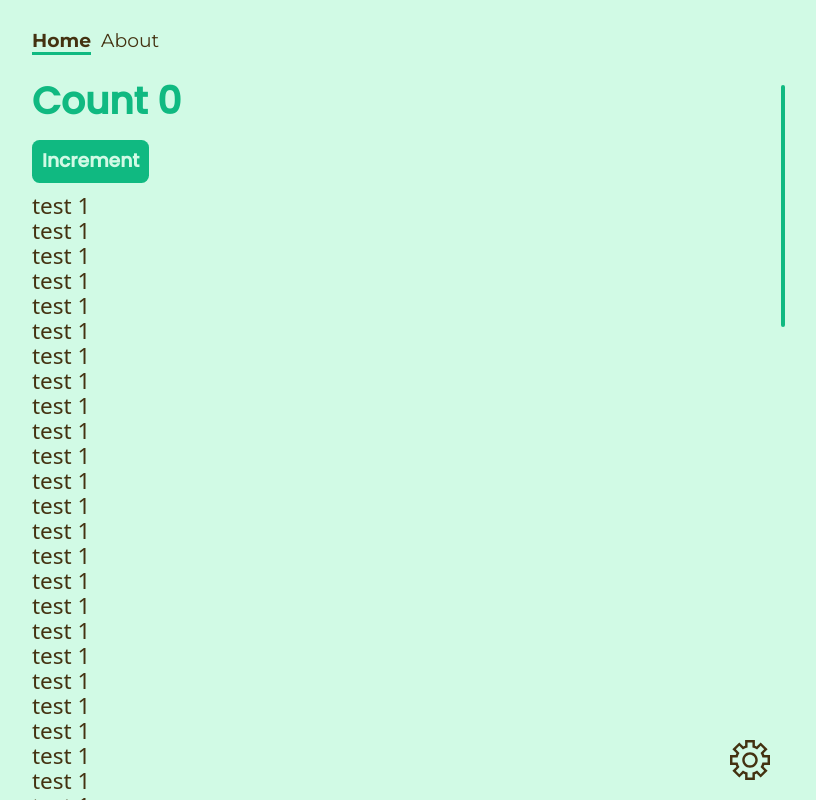
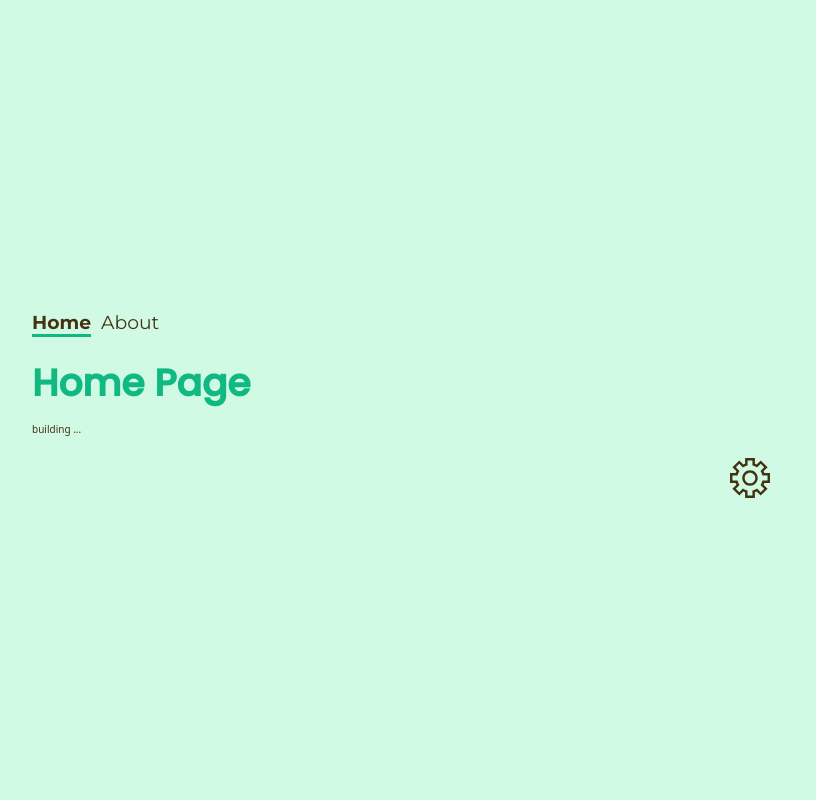
Before and after one commit to andrew-zachary/online-teacher, a Vue app: page / in a window 1280 px wide. Shown: the whole page, without its empty margins (234-1050 px from the left). Built offline with nearby package versions, Linux system fonts and the light colour scheme.

Commit message:
footer component setup, app-modal settings setup

```diff
--- a/src/App.vue
+++ b/src/App.vue
@@ -1,9 +1,8 @@
 <script setup>
 import { RouterView } from 'vue-router';
 
-import gear from './assets/gear.svg';
-
 import Nav from './layout/nav.vue';
+import Footer from './components/footer.vue';
 </script>
 
 <template>
@@ -18,9 +17,7 @@ import Nav from './layout/nav.vue';
         </transition>
       </RouterView>
     </main>
-    <footer class="w-full flex justify-end absolute bottom-0">
-      <img class="cursor-pointer" :src="gear" alt="gear">
-    </footer>
+    <Footer />
   </div>
 </template>
 
--- /dev/null
+++ b/src/components/footer.vue
@@ -0,0 +1,25 @@
+<script setup>
+import gear from '../assets/gear.svg';
+
+import AppModal from '../layout/app-modal.vue';
+
+import { useAppStore } from '../stores/app';
+const appStore = useAppStore();
+</script>
+<template>
+    <footer class="w-full flex justify-end absolute bottom-0">
+        <img class="cursor-pointer" :src="gear" alt="gear" @click="appStore.toggleModalHandler">
+        <AppModal>
+            <template #header>
+                title 1
+            </template>
+            <template #content>
+                <p class="text-2xl font-mont">Lorem ipsum dolor sit, amet consectetur adipisicing elit. Voluptas, iusto!
+                </p>
+            </template>
+        </AppModal>
+    </footer>
+</template>
+<style>
+
+</style>
--- /dev/null
+++ b/src/layout/app-modal.vue
@@ -0,0 +1,56 @@
+<script setup>
+import BtnIcon from './btn-icon.vue';
+import CloseIcon from '../assets/close.svg';
+
+import {useAppStore} from '../stores/app';
+
+const appStore = useAppStore();
+</script>
+<template>
+    <Teleport to="body">
+        <Transition name="modal-in-out">
+            <div
+                id="app-modal"
+                class="flex items-center justify-center
+                absolute top-0 bottom-0 left-0 right-0"
+                v-if="appStore.toggleModal">
+                <div id="modal-drop-bg" class="absolute top-0 bottom-0 left-0 right-0" @click="appStore.toggleModalHandler"></div>
+                <div id="modal-box" class="bg-secondary m-2 p-2">
+                    <div id="box-ctrl" class="flex justify-end">
+                        <BtnIcon :icon="CloseIcon" :clickHandler="appStore.toggleModalHandler" />
+                    </div>
+                    <div id="box-header">
+                        <h1 class="text-5xl capitalize font-pop font-bold text-primary">
+                            <slot name="header"></slot>
+                        </h1>
+                    </div>
+                    <div id="box-content" class="mt-12 mb-4">
+                        <slot name="content"></slot>
+                    </div>
+                </div>
+            </div>
+        </Transition>
+    </Teleport>
+</template>
+<style scoped lang="scss">
+    .modal-in-out-enter-active, .modal-in-out-leave-active {
+        transition: opacity 0.2s linear;
+    }
+    .modal-in-out-enter-from, .modal-in-out-leave-to {
+        opacity: 0;
+    }
+    .modal-in-out-enter-to, .modal-in-out-leave-from {
+        opacity: 1;
+    }
+    #app-modal {
+
+        #modal-box {
+            z-index: 1;
+        }
+
+        #modal-drop-bg{
+            background-color: #064e3be6;
+            z-index: 0;
+        }
+    }
+</style>
--- /dev/null
+++ b/src/layout/btn-icon.vue
@@ -0,0 +1,13 @@
+<script setup>
+const {clickHandler, icon} = defineProps(['clickHandler', 'icon']);
+</script>
+<template>
+    <button class="p-4 rounded-full text-3xl capitalize text-secondary font-pop font-bold" @click="clickHandler">
+        <img :src="icon" alt="">
+    </button>
+</template>
+<style scoped lang="scss">
+    img {
+        width: 3rem;
+    }
+</style>
--- a/src/layout/btn.vue
+++ b/src/layout/btn.vue
@@ -1,7 +1,7 @@
 <script setup>
-const {clickHandler} = defineProps(['clickHandler']);
+const {clickHandler, text} = defineProps(['clickHandler', 'text']);
 </script>
 <template>
-    <button class="p-4 rounded-xl text-3xl capitalize text-secondary font-pop font-bold bg-primary" @click="clickHandler">increment</button>
+    <button class="p-4 rounded-xl text-3xl capitalize text-secondary font-pop font-bold bg-primary" @click="clickHandler">{{text}}</button>
 </template>
 <style></style>
--- a/src/main.js
+++ b/src/main.js
@@ -13,9 +13,8 @@ import router from './router'
 import 'simplebar/dist/simplebar.css'
 import './styles/base.scss'
 
+// create , init, mount app
 const app = createApp(App)
-
 app.use(createPinia())
 app.use(router)
-
 app.mount('#app')
--- /dev/null
+++ b/src/stores/app.js
@@ -0,0 +1,11 @@
+import { ref } from 'vue'
+import { defineStore } from 'pinia'
+
+export const useAppStore = defineStore('app', () => {
+  const toggleModal = ref(false);
+  function toggleModalHandler() {
+    toggleModal.value = !toggleModal.value;
+  }
+
+  return { toggleModal, toggleModalHandler }
+})
--- a/src/stores/counter.js
+++ /dev/null
@@ -1,12 +0,0 @@
-import { ref, computed } from 'vue'
-import { defineStore } from 'pinia'
-
-export const useCounterStore = defineStore('counter', () => {
-  const count = ref(0)
-  const doubleCount = computed(() => count.value * 2)
-  function increment() {
-    count.value++
-  }
-
-  return { count, doubleCount, increment }
-})
--- a/src/styles/base.scss
+++ b/src/styles/base.scss
@@ -11,6 +11,7 @@ html, body {
   overflow: hidden;
   background-color: $secondary;
   color: $ternary;
+  position: relative;
 }
 
 *:focus {
--- a/src/views/HomeView.vue
+++ b/src/views/HomeView.vue
@@ -2,105 +2,16 @@
 import AppView from '../layout/app-view.vue';
 import Btn from '../layout/btn.vue';
 
-import { storeToRefs } from 'pinia';
-import { useCounterStore } from '../stores/counter';
-
-const store = useCounterStore();
-
-// extract state/getters
-const { count } = storeToRefs(store);
-// extract actions
-const { increment } = store;
-
 const id = 'home';
-
 </script>
 
 <template>
   <AppView :id="id">
     <template #header>
-      count {{count}}
+      home page
     </template>
     <template #content>
-      <Btn :clickHandler="increment" />
-      <ul class="mt-4">
-        <li class="text-4xl">test 1</li>
-        <li class="text-4xl">test 1</li>
-        <li class="text-4xl">test 1</li>
-        <li class="text-4xl">test 1</li>
-        <li class="text-4xl">test 1</li>
-        <li class="text-4xl">test 1</li>
-        <li class="text-4xl">test 1</li>
-        <li class="text-4xl">test 1</li>
-        <li class="text-4xl">test 1</li>
-        <li class="text-4xl">test 1</li>
-        <li class="text-4xl">test 1</li>
-        <li class="text-4xl">test 1</li>
-        <li class="text-4xl">test 1</li>
-        <li class="text-4xl">test 1</li>
-        <li class="text-4xl">test 1</li>
-        <li class="text-4xl">test 1</li>
-        <li class="text-4xl">test 1</li>
-        <li class="text-4xl">test 1</li>
-        <li class="text-4xl">test 1</li>
-        <li class="text-4xl">test 1</li>
-        <li class="text-4xl">test 1</li>
-        <li class="text-4xl">test 1</li>
-        <li class="text-4xl">test 1</li>
-        <li class="text-4xl">test 1</li>
-        <li class="text-4xl">test 1</li>
-        <li class="text-4xl">test 1</li>
-        <li class="text-4xl">test 1</li>
-        <li class="text-4xl">test 1</li>
-        <li class="text-4xl">test 1</li>
-        <li class="text-4xl">test 1</li>
-        <li class="text-4xl">test 1</li>
-        <li class="text-4xl">test 1</li>
-        <li class="text-4xl">test 1</li>
-        <li class="text-4xl">test 1</li>
-        <li class="text-4xl">test 1</li>
-        <li class="text-4xl">test 1</li>
-        <li class="text-4xl">test 1</li>
-        <li class="text-4xl">test 1</li>
-        <li class="text-4xl">test 1</li>
-        <li class="text-4xl">test 1</li>
-        <li class="text-4xl">test 1</li>
-        <li class="text-4xl">test 1</li>
-        <li class="text-4xl">test 1</li>
-        <li class="text-4xl">test 1</li>
-        <li class="text-4xl">test 1</li>
-        <li class="text-4xl">test 1</li>
-        <li class="text-4xl">test 1</li>
-        <li class="text-4xl">test 1</li>
-        <li class="text-4xl">test 1</li>
-        <li class="text-4xl">test 1</li>
-        <li class="text-4xl">test 1</li>
-        <li class="text-4xl">test 1</li>
-        <li class="text-4xl">test 1</li>
-        <li class="text-4xl">test 1</li>
-        <li class="text-4xl">test 1</li>
-        <li class="text-4xl">test 1</li>
-        <li class="text-4xl">test 1</li>
-        <li class="text-4xl">test 1</li>
-        <li class="text-4xl">test 1</li>
-        <li class="text-4xl">test 1</li>
-        <li class="text-4xl">test 1</li>
-        <li class="text-4xl">test 1</li>
-        <li class="text-4xl">test 1</li>
-        <li class="text-4xl">test 1</li>
-        <li class="text-4xl">test 1</li>
-        <li class="text-4xl">test 1</li>
-        <li class="text-4xl">test 1</li>
-        <li class="text-4xl">test 1</li>
-        <li class="text-4xl">test 1</li>
-        <li class="text-4xl">test 1</li>
-        <li class="text-4xl">test 1</li>
-        <li class="text-4xl">test 1</li>
-        <li class="text-4xl">test 1</li>
-        <li class="text-4xl">test 1</li>
-        <li class="text-4xl">test 1</li>
-        <li class="text-4xl">test 1</li>
-      </ul>
+      building ...
     </template>
   </AppView>
 </template>
```
Also changed, not shown: src/assets/close.svg (added).
